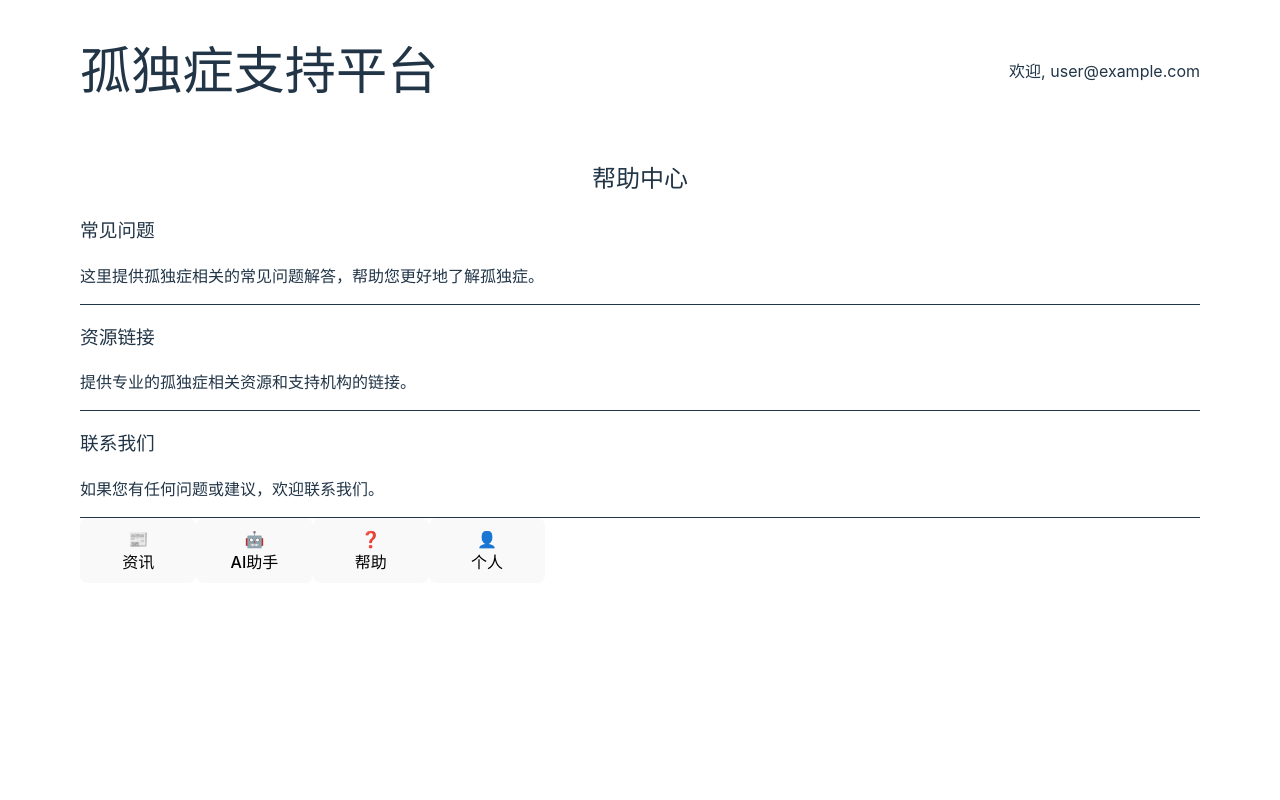
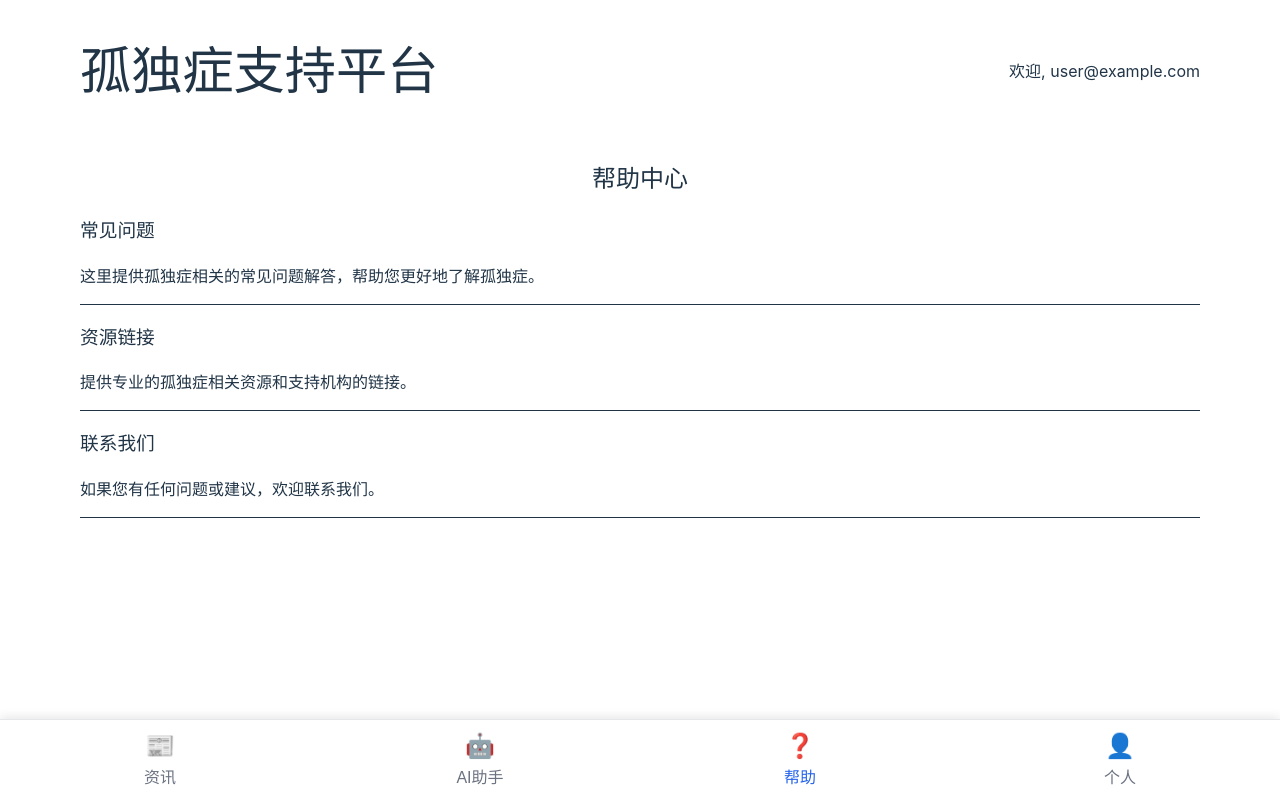
Before and after one commit to julia-lars/asd_app, a React (Vite) app in the folder frontend/: page /help in a window 1280 px wide. Built offline with nearby package versions, Linux system fonts and the light colour scheme; no server answers; sample sign-in values are in the browser's storage.

Commit message:
成功设置全局导航栏；完善readme

```diff
--- a/frontend/src/components/common/BottomNav.jsx
+++ b/frontend/src/components/common/BottomNav.jsx
@@ -29,18 +29,46 @@ const BottomNav = () => {
   ];
 
   return (
-    <div className="fixed bottom-0 left-0 right-0 bg-white shadow-md z-10">
-      <div className="flex justify-around items-center h-20 w-full px-[80px]">
+    <div style={{
+      position: 'fixed',
+      bottom: 0,
+      left: 0,
+      right: 0,
+      backgroundColor: 'white',
+      boxShadow: '0 -2px 10px rgba(0,0,0,0.1)',
+      zIndex: 9999,
+      borderTop: '1px solid #e5e7eb',
+      height: '5rem'
+    }}>
+      <div style={{
+        display: 'flex',
+        justifyContent: 'space-around',
+        alignItems: 'center',
+        height: '100%',
+        width: '100%'
+      }}>
         {navItems.map((item) => {
           const isActive = location.pathname === item.path;
           return (
             <button
               key={item.path}
               onClick={() => navigate(item.path)}
-              className={`flex flex-col items-center justify-center flex-1 py-2 ${isActive ? 'text-blue-600 font-semibold' : 'text-gray-500'}`}
+              style={{
+                display: 'flex',
+                flexDirection: 'column',
+                alignItems: 'center',
+                justifyContent: 'center',
+                flex: 1,
+                padding: '0.5rem',
+                color: isActive ? '#2563eb' : '#6b7280',
+                fontWeight: isActive ? '600' : '400',
+                background: 'none',
+                border: 'none',
+                cursor: 'pointer'
+              }}
             >
-              <span className="text-2xl mb-1">{item.icon}</span>
-              <span className="text-lg">{item.label}</span>
+              <span style={{ fontSize: '1.5rem', marginBottom: '0.25rem' }}>{item.icon}</span>
+              <span style={{ fontSize: '1rem' }}>{item.label}</span>
             </button>
           );
         })}
--- a/frontend/src/pages/Social/Social.jsx
+++ b/frontend/src/pages/Social/Social.jsx
@@ -68,7 +68,7 @@ const Social = () => {
   }
 
   return (
-    <div className="min-h-screen bg-gray-100 pb-24">
+    <div className="min-h-screen bg-gray-100 pb-24 relative">
       <nav className="bg-white shadow-md">
         <div className="max-w-full px-[80px] py-4 flex justify-between items-center">
           <h1 className="text-3xl font-bold text-blue-600">孤独症支持平台</h1>
@@ -82,7 +82,7 @@ const Social = () => {
         <div className="w-full h-64 bg-gray-200 border-2 border-blue-500 flex items-center justify-center">
           <img
             src="/bulletin_board_1.jpg"
-            alt="测试图片"
+            alt="公告板图片"
             className="max-w-full max-h-full object-contain"
             onError={(e) => {
               console.error('图片加载失败:', e.target.src);
--- a/frontend/src/style.css
+++ b/frontend/src/style.css
@@ -39,24 +39,7 @@ h1 {
   line-height: 1.1;
 }
 
-button {
-  border-radius: 8px;
-  border: 1px solid transparent;
-  padding: 0.6em 1.2em;
-  font-size: 1em;
-  font-weight: 500;
-  font-family: inherit;
-  background-color: #1a1a1a;
-  cursor: pointer;
-  transition: border-color 0.25s;
-}
-button:hover {
-  border-color: #646cff;
-}
-button:focus,
-button:focus-visible {
-  outline: 4px auto -webkit-focus-ring-color;
-}
+/* 全局按钮样式已移除以避免影响底部导航栏 */
 
 @media (prefers-color-scheme: light) {
   :root {
```
Also changed, not shown: 1 other file (tests, documents, lock files or other folders).
